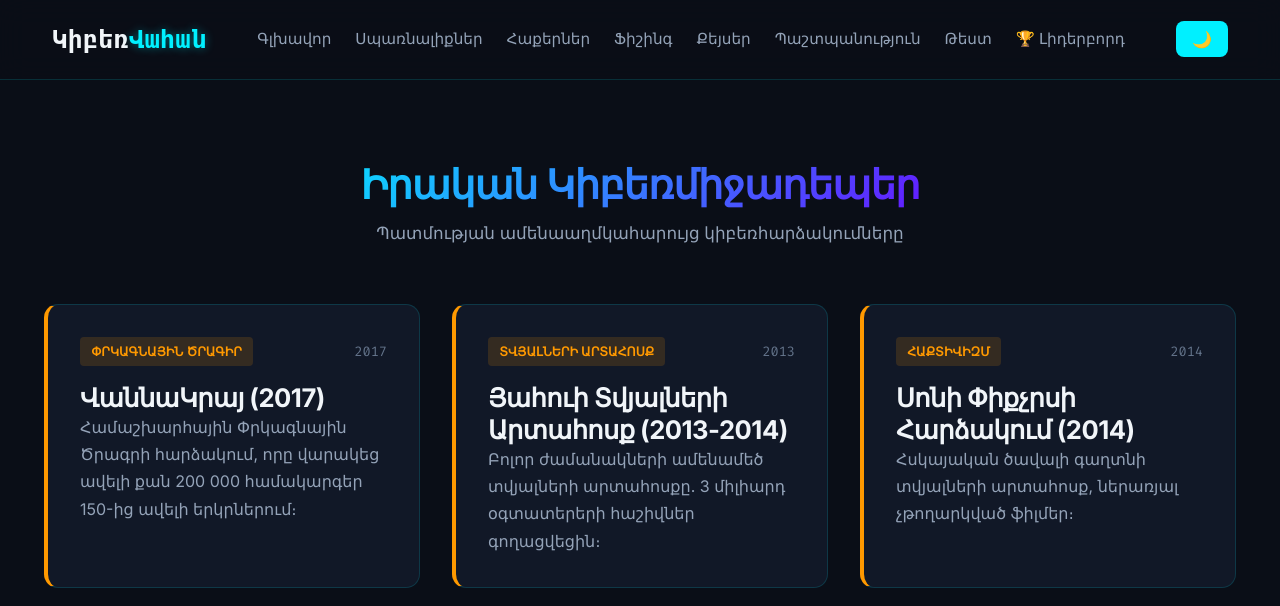
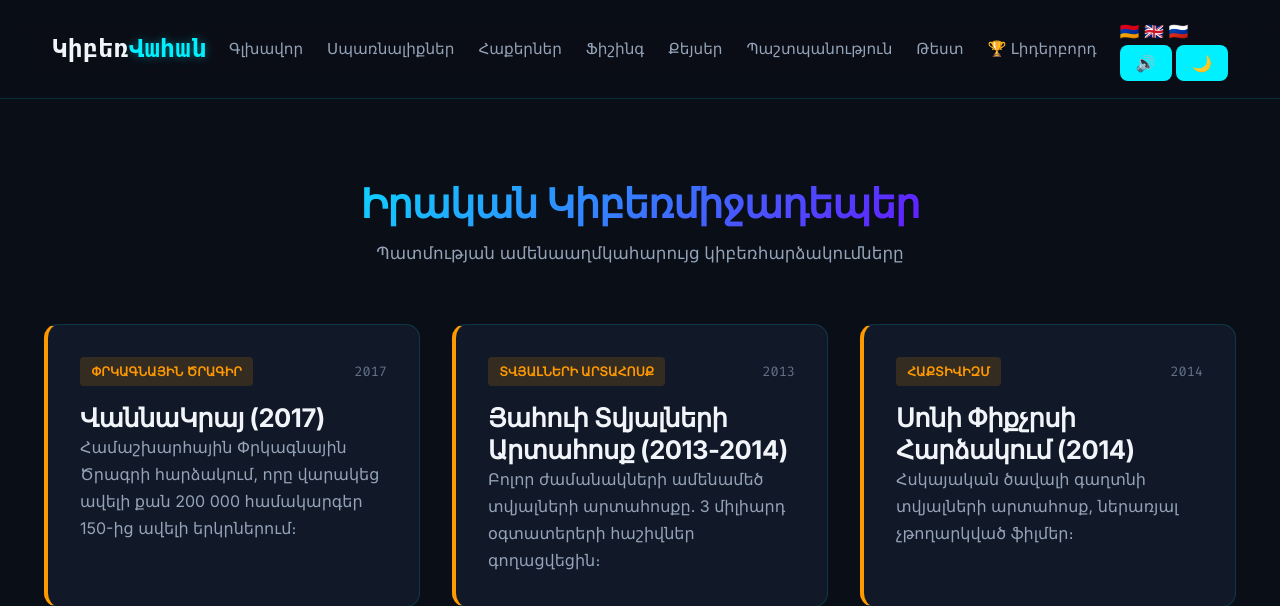
Before and after one commit to 01narek10/Cyberattacks, a Flask app: page /cases in a window 1280 px wide. Shown: the top 606 px of the page. Run offline with Flask 3, Linux system fonts and the light colour scheme.

Commit message:
Update base.html

```diff
--- a/templates/base.html
+++ b/templates/base.html
@@ -1,5 +1,5 @@
 <!DOCTYPE html>
-<html lang="hy">
+<html lang="{{ lang }}">
 <head>
     <meta charset="UTF-8">
     <meta name="viewport" content="width=device-width, initial-scale=1.0">
@@ -7,23 +7,33 @@
     <link rel="stylesheet" href="{{ url_for('static', filename='style.css') }}">
     <link rel="preconnect" href="https://fonts.googleapis.com">
     <link rel="preconnect" href="https://fonts.gstatic.com" crossorigin>
-    <link href="https://fonts.googleapis.com/css2?family=Inter:wght@300;400;600;700;800&family=Fira+Code:wght@400;600&display=swap" rel="stylesheet">
+    <link href="https://fonts.googleapis.com/css2?family=Inter:wght@300;400;600;700;800&family=Fira+Code:wght@400;600&family=Noto+Sans+Armenian:wght@400;600;700;800&display=swap" rel="stylesheet">
 </head>
 <body>
     <header class="header">
         <nav class="navbar">
             <a href="{{ url_for('home') }}" class="logo">Կիբեռ<span>Վահան</span></a>
             <ul class="nav-menu" id="navMenu">
-                <li><a href="{{ url_for('home') }}" class="nav-link">Գլխավոր</a></li>
-                <li><a href="{{ url_for('types') }}" class="nav-link">Սպառնալիքներ</a></li>
-                <li><a href="{{ url_for('hackers') }}" class="nav-link">Հաքերներ</a></li>
-                <li><a href="{{ url_for('phishing') }}" class="nav-link">Ֆիշինգ</a></li>
-                <li><a href="{{ url_for('cases') }}" class="nav-link">Քեյսեր</a></li>
-                <li><a href="{{ url_for('defense') }}" class="nav-link">Պաշտպանություն</a></li>
-                <li><a href="{{ url_for('quiz') }}" class="nav-link">Թեստ</a></li>
-                <li><a href="{{ url_for('leaderboard') }}" class="nav-link">🏆 Լիդերբորդ</a></li>
+                <li><a href="{{ url_for('home') }}" class="nav-link">{{ t.nav_home }}</a></li>
+                <li><a href="{{ url_for('types') }}" class="nav-link">{{ t.nav_threats }}</a></li>
+                <li><a href="{{ url_for('hackers') }}" class="nav-link">{{ t.nav_hackers }}</a></li>
+                <li><a href="{{ url_for('phishing') }}" class="nav-link">{{ t.nav_phishing }}</a></li>
+                <li><a href="{{ url_for('cases') }}" class="nav-link">{{ t.nav_cases }}</a></li>
+                <li><a href="{{ url_for('defense') }}" class="nav-link">{{ t.nav_defense }}</a></li>
+                <li><a href="{{ url_for('quiz') }}" class="nav-link">{{ t.nav_quiz }}</a></li>
+                <li><a href="{{ url_for('leaderboard') }}" class="nav-link">🏆 {{ t.nav_leaderboard }}</a></li>
             </ul>
-            <button id="theme-toggle" class="btn-small">🌙</button>
+
+            <div class="nav-actions">
+                <div class="lang-switcher">
+                    <a href="{{ url_for('set_language', lang='hy') }}" class="lang-btn {% if lang == 'hy' %}active{% endif %}" title="Հայերեն">🇦🇲</a>
+                    <a href="{{ url_for('set_language', lang='en') }}" class="lang-btn {% if lang == 'en' %}active{% endif %}" title="English">🇬🇧</a>
+                    <a href="{{ url_for('set_language', lang='ru') }}" class="lang-btn {% if lang == 'ru' %}active{% endif %}" title="Русский">🇷🇺</a>
+                </div>
+                <button id="sound-toggle" class="btn-small icon-btn" title="{{ t.nav_sound_on }}">🔊</button>
+                <button id="theme-toggle" class="btn-small icon-btn" title="{{ t.nav_theme }}">🌙</button>
+            </div>
+
             <div class="hamburger" id="hamburger">
                 <span class="bar"></span><span class="bar"></span><span class="bar"></span>
             </div>
@@ -38,29 +48,61 @@
         <div class="footer-content">
             <div class="footer-col">
                 <h4>ԿիբեռՎահան</h4>
-                <p>Նախագիծ՝ նվիրված կիբեռանվտանգությանը, ֆիշինգին և հաքերների աշխարհին։</p>
+                <p>{{ t.footer_about }}</p>
             </div>
             <div class="footer-col">
-                <h4>Բաժիններ</h4>
+                <h4>{{ t.footer_sections }}</h4>
                 <ul>
-                    <li><a href="{{ url_for('types') }}">Սպառնալիքներ</a></li>
-                    <li><a href="{{ url_for('hackers') }}">Հաքերներ</a></li>
-                    <li><a href="{{ url_for('phishing') }}">Ֆիշինգ</a></li>
-                    <li><a href="{{ url_for('quiz') }}">Թեստ</a></li>
-                    <li><a href="{{ url_for('leaderboard') }}">Լիդերբորդ</a></li>
+                    <li><a href="{{ url_for('types') }}">{{ t.nav_threats }}</a></li>
+                    <li><a href="{{ url_for('hackers') }}">{{ t.nav_hackers }}</a></li>
+                    <li><a href="{{ url_for('phishing') }}">{{ t.nav_phishing }}</a></li>
+                    <li><a href="{{ url_for('quiz') }}">{{ t.nav_quiz }}</a></li>
+                    <li><a href="{{ url_for('leaderboard') }}">{{ t.nav_leaderboard }}</a></li>
                 </ul>
             </div>
             <div class="footer-col">
-                <h4>Կապ</h4>
+                <h4>{{ t.footer_contact }}</h4>
                 <p>info@kibervahan.am</p>
                 <p>Երևան, Հայաստան</p>
             </div>
         </div>
         <div class="footer-bottom">
-            <p>&copy; 2026 ԿիբեռՎահան | ԹԳՀԳ նախագծային աշխատանք</p>
+            <p>{{ t.footer_copyright }}</p>
         </div>
     </footer>
 
+    <!-- Թարգմանությունները JS-ին փոխանցելը -->
+    <script>
+        window.TRANSLATIONS = {
+            lang: "{{ lang }}",
+            quiz_correct_msg: "{{ t.quiz_correct_msg }}",
+            quiz_wrong_msg: "{{ t.quiz_wrong_msg }}",
+            quiz_time_up: "{{ t.quiz_time_up }}",
+            quiz_points_added: "{{ t.quiz_points_added }}",
+            quiz_score_unit: "{{ t.quiz_score_unit }}",
+            quiz_stat_correct: "{{ t.quiz_stat_correct }}",
+            quiz_stat_time: "{{ t.quiz_stat_time }}",
+            quiz_stat_rank: "{{ t.quiz_stat_rank }}",
+            quiz_excellent: "{{ t.quiz_excellent }}",
+            quiz_excellent_sub: "{{ t.quiz_excellent_sub }}",
+            quiz_great: "{{ t.quiz_great }}",
+            quiz_great_sub: "{{ t.quiz_great_sub }}",
+            quiz_good: "{{ t.quiz_good }}",
+            quiz_good_sub: "{{ t.quiz_good_sub }}",
+            quiz_learn: "{{ t.quiz_learn }}",
+            quiz_learn_sub: "{{ t.quiz_learn_sub }}",
+            lb_player: "{{ t.lb_player }}",
+            lb_level: "{{ t.lb_level }}",
+            lb_score: "{{ t.lb_score }}",
+            lb_correct: "{{ t.lb_correct }}",
+            lb_time: "{{ t.lb_time }}",
+            lb_date: "{{ t.lb_date }}",
+            lb_loading: "{{ t.lb_loading }}",
+            lb_empty: "{{ t.lb_empty }}",
+            lb_empty_desc: "{{ t.lb_empty_desc }}",
+            lb_start_quiz: "{{ t.lb_start_quiz }}",
+        };
+    </script>
     <script src="{{ url_for('static', filename='script.js') }}"></script>
 </body>
 </html>
```
